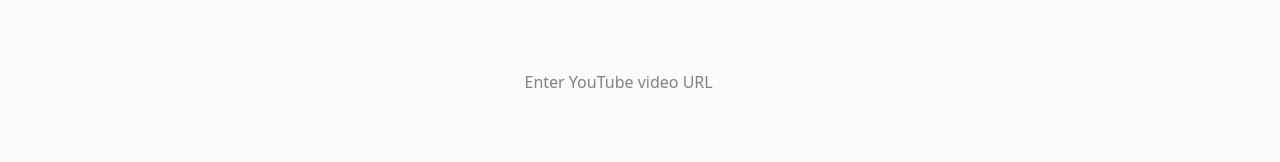
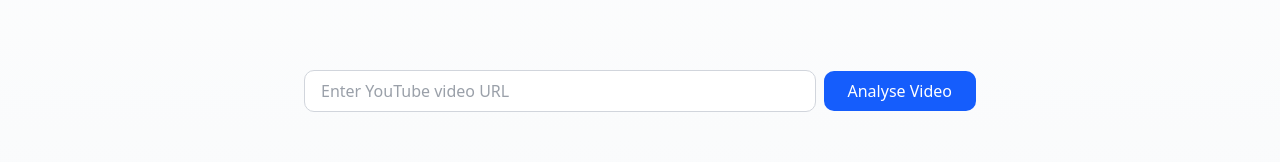
Before and after one commit to victor-praise/ai-content-manager, a Next.js app: page / in a window 1280 px wide. Shown: the part 431-593 px from the top of the page. Built offline with nearby package versions, Linux system fonts and the light colour scheme; no server answers.

Commit message:
Add YouTube video analysis functionality with form and button components

```diff
--- /dev/null
+++ b/actions/analyseYoutubeVideo.ts
@@ -0,0 +1,12 @@
+"use server";
+
+import {redirect} from "next/navigation";
+
+export async function analyseYoutubeVideo(formData: FormData) {
+    const url = formData.get("url")?.toString();
+
+    const videoId = "abc";
+    if(!videoId) return;
+
+    redirect(`/video/${videoId}/analysis`);
+}
--- /dev/null
+++ b/components/AnalyseButton.tsx
@@ -0,0 +1,16 @@
+"use client";
+
+
+import {useFormStatus} from "react-dom";
+
+function AnalyseButton() {
+
+    const {pending} = useFormStatus();
+  return (
+    <button type="submit" disabled={pending} className="px-6 py-2 text-white bg-blue-600 rounded-lg hover:bg-blue-700 focus:outline-none focus:ring-2 focus:ring-blue-500 focus:ring-offset-2 disabled:opacity-50 disabled:cursor-not-allowed transition-all duration-200 font-medium">
+        {pending ? "Analysing..." : "Analyse Video"}
+    </button>
+  )
+}
+
+export default AnalyseButton
--- a/components/YouTubeVideoForm.tsx
+++ b/components/YouTubeVideoForm.tsx
@@ -1,10 +1,14 @@
 import Form from "next/form";
+import AnalyseButton from "./AnalyseButton";
+import { analyseYoutubeVideo } from "@/actions/analyseYoutubeVideo";
 
 function YouTubeVideoForm() {
   return (
-    <div>
-        <Form action={()=>{}} className="flex flex-col sm:flex-row gap-2 itmes-center">
-        <input name="url" type="text" placeholder="Enter YouTube video URL" />
+    <div className="w-full max-w-2xl mx-auto">
+        <Form action={analyseYoutubeVideo} className="flex flex-col sm:flex-row gap-2 items-center">
+        <input name="url" type="text" placeholder="Enter YouTube video URL" className="flex-1 w-full px-4 py-2 text-gray-700 bg-white border border-gray-300 rounded-lg focus:outline-none focus:ring-2 focus:ring-blue-500 focus:border-transparent transition-all duration-200" />
+
+        <AnalyseButton/>
         </Form>
     </div>
   )
--- a/package.json
+++ b/package.json
@@ -11,6 +11,7 @@
   "dependencies": {
     "@clerk/nextjs": "^6.34.0",
     "@radix-ui/react-slot": "^1.2.3",
+    "@schematichq/schematic-react": "^1.2.6",
     "class-variance-authority": "^0.7.1",
     "clsx": "^2.1.1",
     "lucide-react": "^0.548.0",
```
Also changed, not shown: 1 other file (tests, documents, lock files or other folders).
